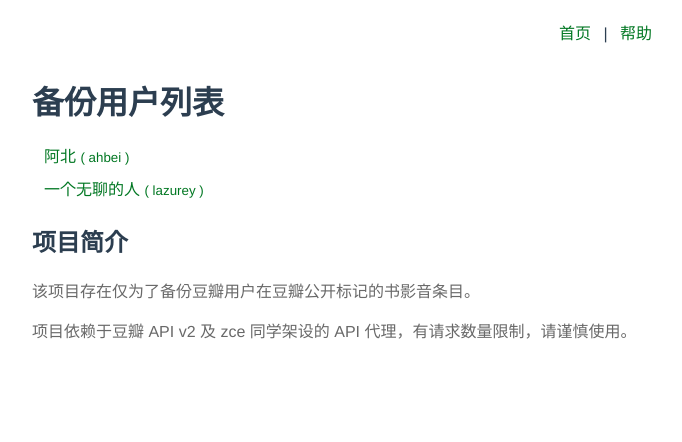
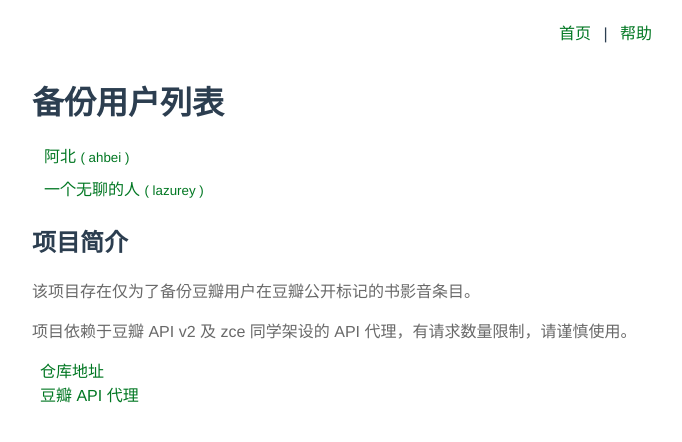
Before and after one commit to douban-republic/archive, a Vue app: page / in a window 1280 px wide. Shown: the top 442 px of the page, without its empty margins (288-970 px from the left). Built offline with nearby package versions, Linux system fonts and the light colour scheme.

Commit message:
update read me

```diff
--- a/src/components/Intro.vue
+++ b/src/components/Intro.vue
@@ -3,6 +3,10 @@
     <h2>项目简介</h2>
     <p>该项目存在仅为了备份豆瓣用户在豆瓣公开标记的书影音条目。</p>
     <p>项目依赖于豆瓣 API v2 及 zce 同学架设的 API 代理，有请求数量限制，请谨慎使用。</p>
+    <ul>
+      <li><a href="https://github.com/douban-republic/archive" target="_blank">仓库地址</a></li>
+      <li><a href="https://douban-api-docs.zce.me/" target="_blank">豆瓣 API 代理</a></li>
+    </ul>
   </div>
 </template>
 
--- a/src/views/About.vue
+++ b/src/views/About.vue
@@ -5,5 +5,6 @@
     <p>请不要频繁使用该功能。
       整个备份功能建立在 <a href="https://github.com/zce" target="_blank">zce</a> 同学架设的豆瓣API代理服务上，API请求数有限制。</p>
     <p>豆瓣API代理详情请见 <a href="https://douban.uieee.com/" target="_blank">zce的网站。</a></p>
+    <p>有任何问题请移步 Github issues，<a href="https://github.com/douban-republic/archive" target="_blank">仓库地址</a>。</p>
   </div>
 </template>
```
Also changed, not shown: 11 other files (tests, documents, lock files or other folders).
